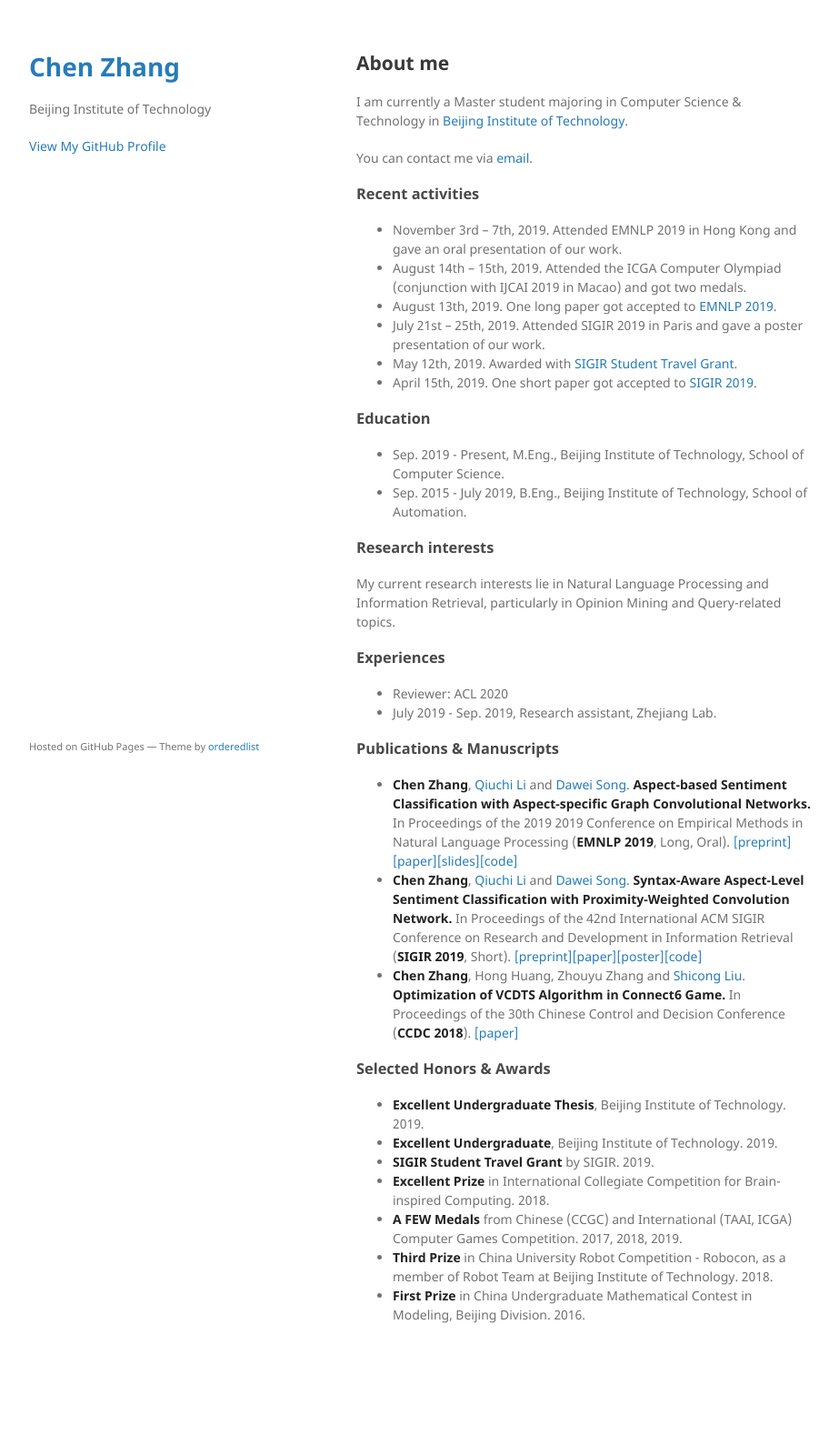
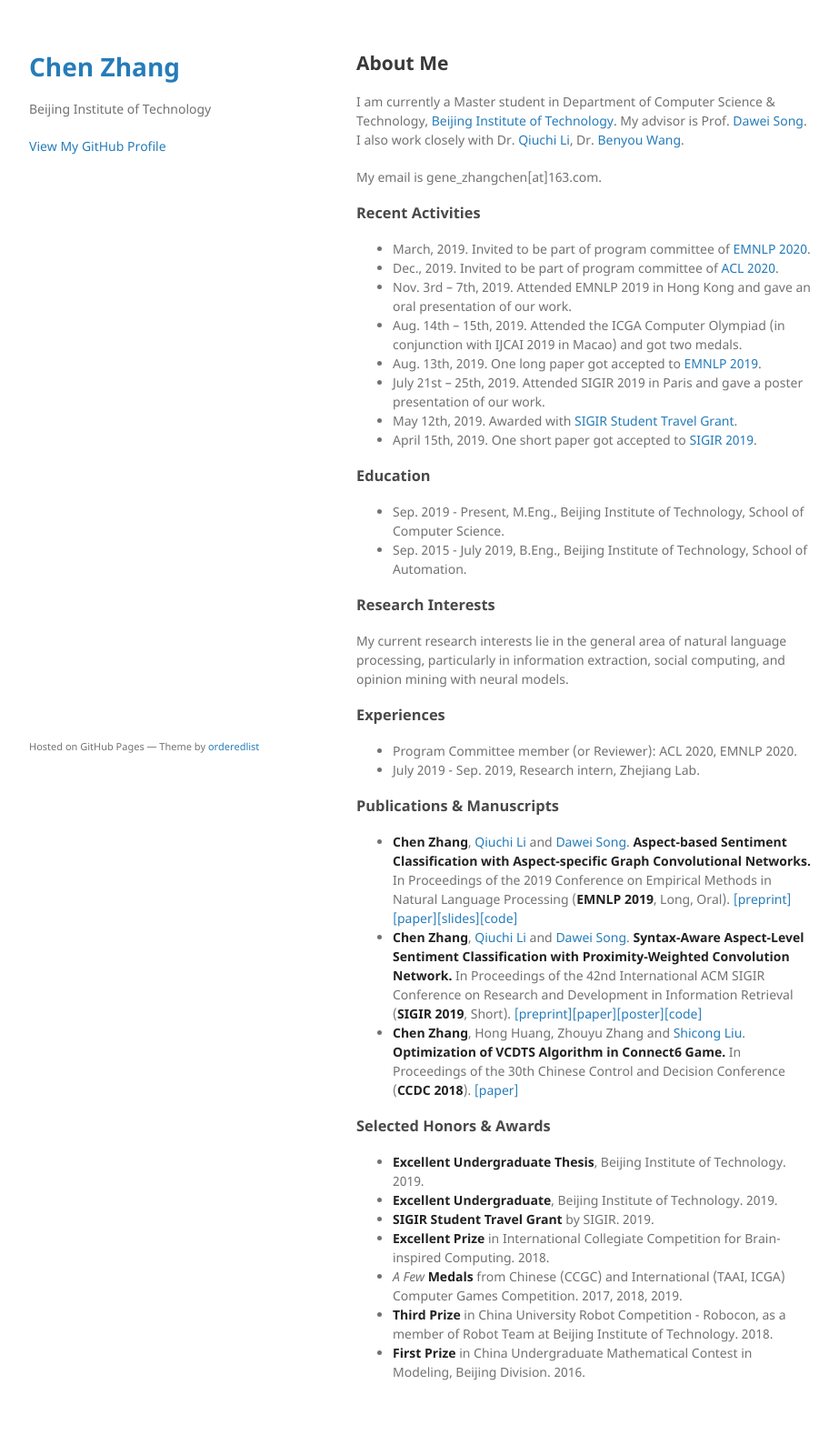
Before and after one commit to GeneZC/genezc.github.io, a Jekyll site: the page built from index.md, in a window 1280 px wide. Shown: the whole page at 91% size, without its empty margins (178-1101 px from the left). Built offline with Jekyll 4.4.1, drawn with Linux system fonts in a browser that asks for light colours; our own code applies the rules of GitHub Pages for plain Markdown files; before the commit the page ends 1526 px from its top, so only the background shows below that.

Commit message:
Update index.md

```diff
--- a/index.md
+++ b/index.md
@@ -2,17 +2,19 @@
 layout: default
 ---
 
-## About me
+## About Me
 
-I am currently a Master student majoring in Computer Science & Technology in [Beijing Institute of Technology](http://www.bit.edu.cn/).
+I am currently a Master student in Department of Computer Science & Technology, [Beijing Institute of Technology](http://www.bit.edu.cn/). My advisor is Prof. [Dawei Song](http://cs.bit.edu.cn/szdw/jsml/js/sdw/index.htm). I also work closely with Dr. [Qiuchi Li](https://qiuchili.github.io), Dr. [Benyou Wang](https://wabyking.github.io/old).
 
-You can contact me via [email](mailto:gene_zhangchen@163.com).
+My email is gene_zhangchen\[at\]163.com.
 
-### Recent activities
+### Recent Activities
 
-* November 3rd -- 7th, 2019. Attended EMNLP 2019 in Hong Kong and gave an oral presentation of our work.
-* August 14th -- 15th, 2019. Attended the ICGA Computer Olympiad (conjunction with IJCAI 2019 in Macao) and got two medals.
-* August 13th, 2019. One long paper got accepted to [EMNLP 2019](https://www.emnlp-ijcnlp2019.org/).
+* March, 2019. Invited to be part of program committee of [EMNLP 2020](https://2020.emnlp.org/).
+* Dec., 2019. Invited to be part of program committee of [ACL 2020](https://acl2020.org/).
+* Nov. 3rd -- 7th, 2019. Attended EMNLP 2019 in Hong Kong and gave an oral presentation of our work.
+* Aug. 14th -- 15th, 2019. Attended the ICGA Computer Olympiad (in conjunction with IJCAI 2019 in Macao) and got two medals.
+* Aug. 13th, 2019. One long paper got accepted to [EMNLP 2019](https://www.emnlp-ijcnlp2019.org/).
 * July 21st -- 25th, 2019. Attended SIGIR 2019 in Paris and gave a poster presentation of our work.
 * May 12th, 2019. Awarded with [SIGIR Student Travel Grant](http://sigir.org/general-information/travel-grants/).
 * April 15th, 2019. One short paper got accepted to [SIGIR 2019](http://www.sigir.org/sigir2019/program/accepted/).
@@ -22,19 +24,19 @@ You can contact me via [email](mailto:gene_zhangchen@163.com).
 * Sep. 2019 - Present, M.Eng., Beijing Institute of Technology, School of Computer Science.
 * Sep. 2015 - July 2019, B.Eng., Beijing Institute of Technology, School of Automation.
 
-### Research interests
+### Research Interests
 
-My current research interests lie in Natural Language Processing and Information Retrieval, particularly in Opinion Mining and Query-related topics.
+My current research interests lie in the general area of natural language processing, particularly in information extraction, social computing, and opinion mining with neural models.
 
 ### Experiences
 
-* Reviewer: ACL 2020
-* July 2019 - Sep. 2019, Research assistant, Zhejiang Lab.
+* Program Committee member (or Reviewer): ACL 2020, EMNLP 2020.
+* July 2019 - Sep. 2019, Research intern, Zhejiang Lab.
 
 ### Publications & Manuscripts
 
-* **Chen Zhang**, [Qiuchi Li](https://qiuchili.github.io) and [Dawei Song](http://cs.bit.edu.cn/szdw/jsml/js/sdw/index.htm). **Aspect-based Sentiment Classification with Aspect-specific Graph Convolutional Networks.** In Proceedings of the 2019 2019 Conference on Empirical Methods in Natural Language Processing (**EMNLP 2019**, Long, Oral). [[preprint]](https://arxiv.org/abs/1909.03477)[[paper]](https://www.aclweb.org/anthology/D19-1464/)[[slides]](./assets/file/EMNLP2019-Oral.pdf)[[code]](https://github.com/GeneZC/ASGCN)
-* **Chen Zhang**, [Qiuchi Li](https://qiuchili.github.io) and [Dawei Song](http://cs.bit.edu.cn/szdw/jsml/js/sdw/index.htm). **Syntax-Aware Aspect-Level Sentiment Classification with Proximity-Weighted Convolution Network.** In Proceedings of the 42nd International ACM SIGIR Conference on Research and Development in Information Retrieval (**SIGIR 2019**, Short). [[preprint]](https://arxiv.org/abs/1909.10171)[[paper]](https://dl.acm.org/citation.cfm?id=3331351)[[poster]](./assets/file/SIGIR2019-Pster.pdf)[[code]](https://github.com/GeneZC/PWCN)
+* **Chen Zhang**, [Qiuchi Li](https://qiuchili.github.io) and [Dawei Song](http://cs.bit.edu.cn/szdw/jsml/js/sdw/index.htm). **Aspect-based Sentiment Classification with Aspect-specific Graph Convolutional Networks.** In Proceedings of the 2019 Conference on Empirical Methods in Natural Language Processing (**EMNLP 2019**, Long, Oral). [[preprint]](https://arxiv.org/abs/1909.03477)[[paper]](https://www.aclweb.org/anthology/D19-1464/)[[slides]](./assets/file/EMNLP2019-Oral.pdf)[[code]](https://github.com/GeneZC/ASGCN)
+* **Chen Zhang**, [Qiuchi Li](https://qiuchili.github.io) and [Dawei Song](http://cs.bit.edu.cn/szdw/jsml/js/sdw/index.htm). **Syntax-Aware Aspect-Level Sentiment Classification with Proximity-Weighted Convolution Network.** In Proceedings of the 42nd International ACM SIGIR Conference on Research and Development in Information Retrieval (**SIGIR 2019**, Short). [[preprint]](https://arxiv.org/abs/1909.10171)[[paper]](https://dl.acm.org/citation.cfm?id=3331351)[[poster]](./assets/file/SIGIR2019-Poster.pdf)[[code]](https://github.com/GeneZC/PWCN)
 * **Chen Zhang**, Hong Huang, Zhouyu Zhang and [Shicong Liu](https://psycholsc.github.io). **Optimization of VCDTS Algorithm in Connect6 Game.** In Proceedings of the 30th Chinese Control and Decision Conference (**CCDC 2018**). [[paper]](https://ieeexplore.ieee.org/iel7/8396318/8407034/08408300.pdf)
 
 ### Selected Honors & Awards
@@ -43,6 +45,6 @@ My current research interests lie in Natural Language Processing and Information
 * **Excellent Undergraduate**, Beijing Institute of Technology. 2019.
 * **SIGIR Student Travel Grant** by SIGIR. 2019.
 * **Excellent Prize** in International Collegiate Competition for Brain-inspired Computing. 2018.
-* **A FEW Medals** from Chinese (CCGC) and International (TAAI, ICGA) Computer Games Competition. 2017, 2018, 2019.
+* *A Few* **Medals** from Chinese (CCGC) and International (TAAI, ICGA) Computer Games Competition. 2017, 2018, 2019.
 * **Third Prize** in China University Robot Competition - Robocon, as a member of Robot Team at Beijing Institute of Technology. 2018.
 * **First Prize** in China Undergraduate Mathematical Contest in Modeling, Beijing Division. 2016.
```
